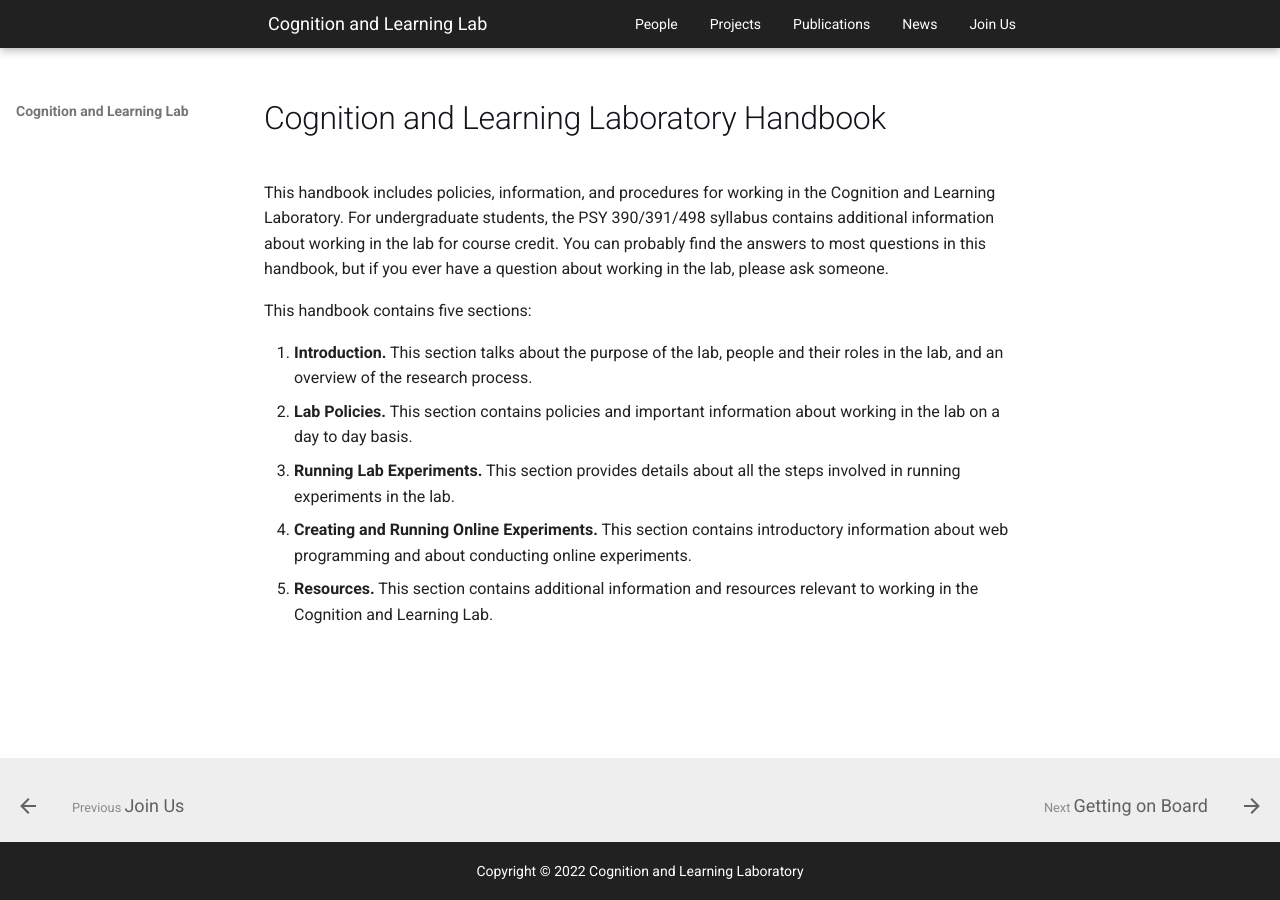
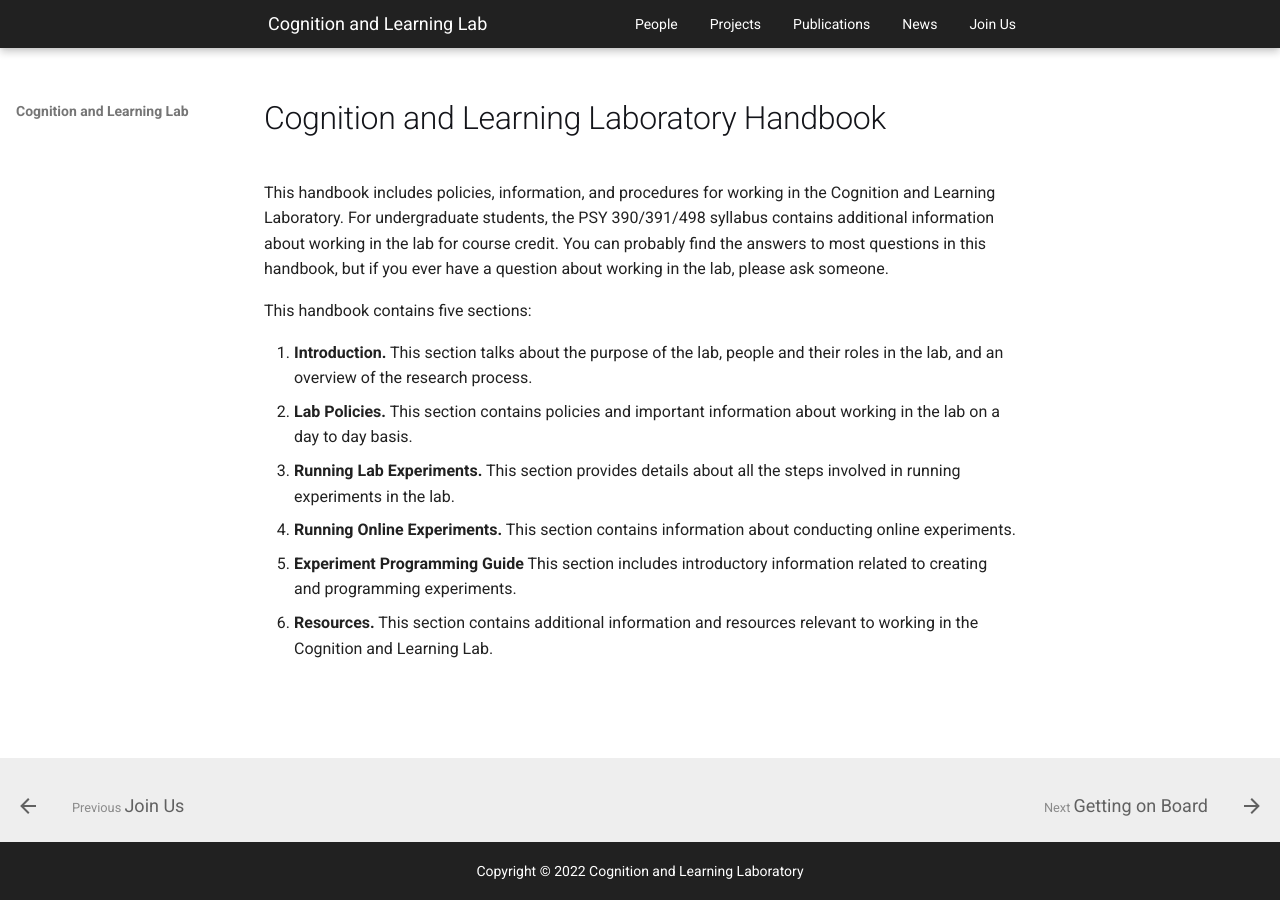
Before and after one commit to shivanya-chandra/pcllab.github.io, an MkDocs documentation site: the page built from docs/handbook/index.md, in a window 1280 px wide. Built offline with MkDocs 1.6.1 and Material for MkDocs 9.7.7, drawn with Linux system fonts in a browser that asks for light colours; some of the changed lines change nothing that is shown.

Commit message:
create programming section

```diff
--- a/docs/handbook/index.md
+++ b/docs/handbook/index.md
@@ -7,5 +7,6 @@ This handbook contains five sections:
 1.	**Introduction.** This section talks about the purpose of the lab, people and their roles in the lab, and an overview of the research process.
 2.	**Lab Policies.** This section contains policies and important information about working in the lab on a day to day basis.
 3.	**Running Lab Experiments.** This section provides details about all the steps involved in running experiments in the lab.
-4.	**Creating and Running Online Experiments.** This section contains introductory information about web programming and about conducting online experiments.
-5.	**Resources.** This section contains additional information and resources relevant to working in the Cognition and Learning Lab.
+4.	**Running Online Experiments.** This section contains information about conducting online experiments.
+5.  **Experiment Programming Guide** This section includes introductory information related to creating and programming experiments.
+6.	**Resources.** This section contains additional information and resources relevant to working in the Cognition and Learning Lab.
--- a/mkdocs.yml
+++ b/mkdocs.yml
@@ -61,11 +61,7 @@ nav:
           - Checklist for Running Lab Experiments: handbook/lab-experiments/checklist.md
           - Awarding Credits in Sona: handbook/lab-experiments/awarding-credits.md
           - Scanning and Archiving: handbook/lab-experiments/scanning.md
-      - Lab Connections and Servers:
-          - Set up a VPN: handbook/connections-servers/VPN.md
-          - LearningLab Shared Server: handbook/connections-servers/learninglab-shared.md
-          - Jarvis: handbook/connections-servers/jarvis.md
-      - Creating Online Experiments:
+      - Running Online Experiments:
           # - Web Programming: handbook/web-experiments/index.md
           - Getting Started: handbook/web-experiments/getting-started.md
           - Repositories: handbook/web-experiments/repositories.md
@@ -79,6 +75,21 @@ nav:
           - General Tips: handbook/web-experiments/general-tips.md
           - MTurk: handbook/web-experiments/mturk.md
           # - MTurk Calculator: handbook/web-experiments/mturk-calculator.md
+      - Lab Connections and Servers:
+          - Set up a VPN: handbook/connections-servers/VPN.md
+          - LearningLab Shared Server: handbook/connections-servers/learninglab-shared.md
+          - Jarvis: handbook/connections-servers/jarvis.md
+      - Experiment Programming Guide:
+          - Necessary Programs: handbook/programming-guide/programs.md
+          - Using Repositories: handbook/programming-guide/repositories.md
+          - Starting Experiments: handbook/programming-guide/starting.md
+          - Presenting Text: handbook/programming-guide/read-text.md
+          - Study a List of Items: handbook/programming-guide/study-list.md
+          - Free Recall: handbook/programming-guide/free-recall.md
+          - Cued Recall: handbook/programming-guide/cued-recall.md
+          - Distractor Tasks: handbook/programming-guide/distractor-tasks.md
+          - Timelines: handbook/programming-guide/timeline.md
+          - Saving Data: handbook/programming-guide/saving-dat.md
       - Resources:
           - Who's Who in the Psych Department: handbook/resources/whos-who.md
           - Recommendation Letters: handbook/resources/letters.md
```
Also changed, not shown: docs/handbook/programming-guide/cued-recall.md (added), docs/handbook/programming-guide/distractor.md (added), docs/handbook/programming-guide/free-recall.md (added), docs/handbook/programming-guide/programs.md (added), docs/handbook/programming-guide/read-text.md (added), docs/handbook/programming-guide/repositories.md (added), docs/handbook/programming-guide/saving-data.md (added), docs/handbook/programming-guide/starting.md (added), docs/handbook/programming-guide/study-list.md (added), docs/handbook/programming-guide/timline.md (added).
